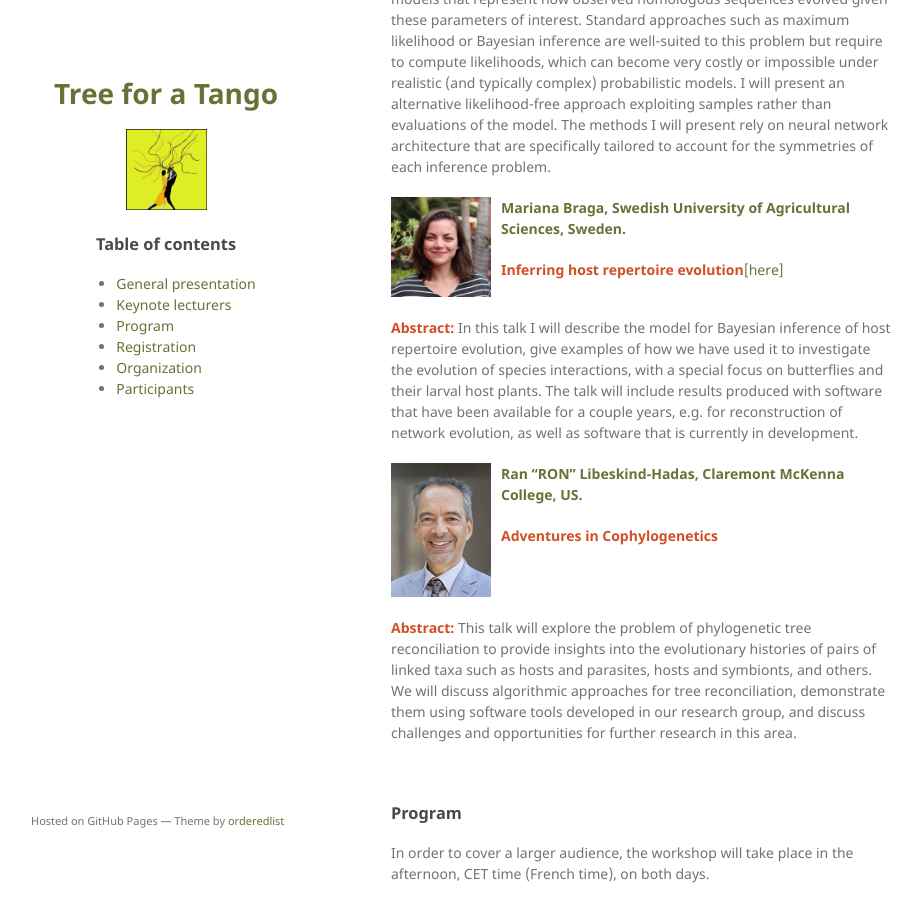
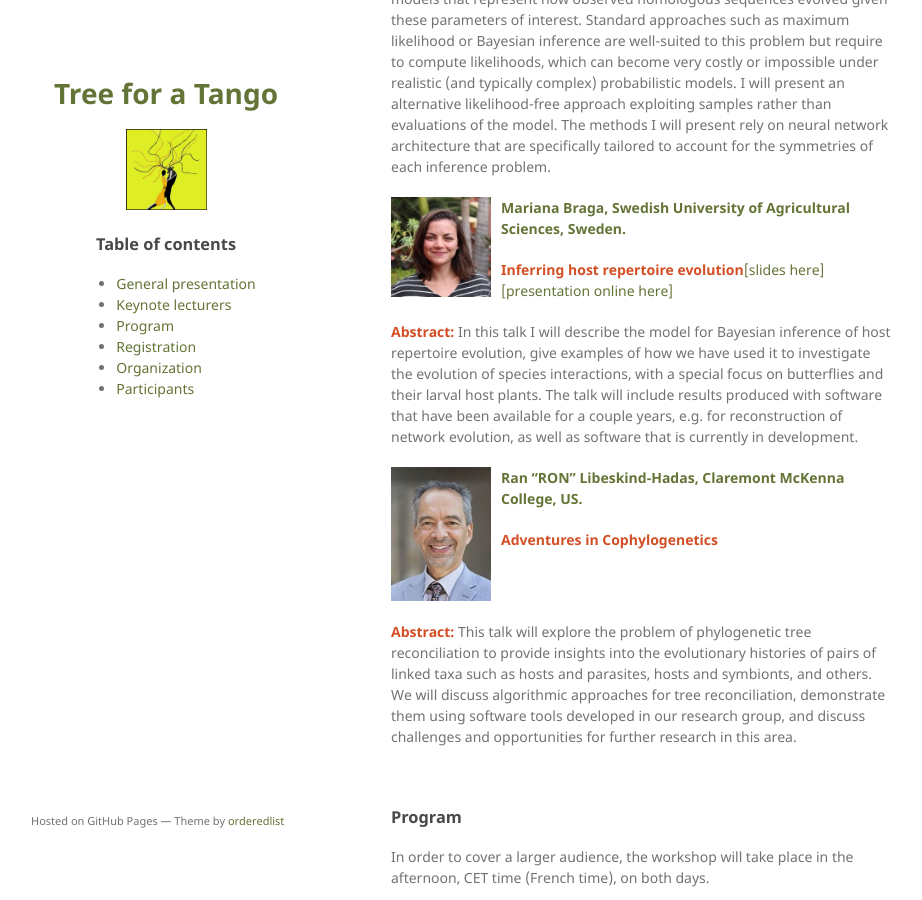
Before and after one commit to bioinf-isel/bioinf-isel.github.io, a Jekyll site: the page built from tree-for-a-tango/index.md, in a window 1280 px wide and 900 px high, scrolled down 2447 px. Shown: the whole window, without its empty margins (179-1101 px from the left). Built offline with Jekyll 4.4.1, drawn with Linux system fonts in a browser that asks for light colours; the repository's description, which GitHub fills in, is left out.

Commit message:
Adding presentation Mariana

```diff
--- a/tree-for-a-tango/index.md
+++ b/tree-for-a-tango/index.md
@@ -89,7 +89,7 @@ problem.
 
 **<span style="color:#647436">Mariana Braga, Swedish University of Agricultural Sciences, Sweden.</span>**
 
-**<span style="color:#D34E24"> Inferring host repertoire evolution</span>**<a href="/assets/presentations/MarianaTalk.pdf">[here]</a>
+**<span style="color:#D34E24"> Inferring host repertoire evolution</span>**<a href="/assets/presentations/MarianaTalk.pdf">[slides here]</a> <a href="https://youtu.be/oWjbJ2bVNpc">[presentation online here]</a>
 <br clear="left"/>
 
 **<span style="color:#D34E24">Abstract:</span>** In this talk I will describe the model for Bayesian inference of host repertoire evolution, give examples of how we have used it to investigate the evolution of species interactions, with a special focus on butterflies and their larval host plants. The talk will include results produced with software that have been available for a couple years, e.g. for reconstruction of network evolution, as well as software that is currently in development.
```
